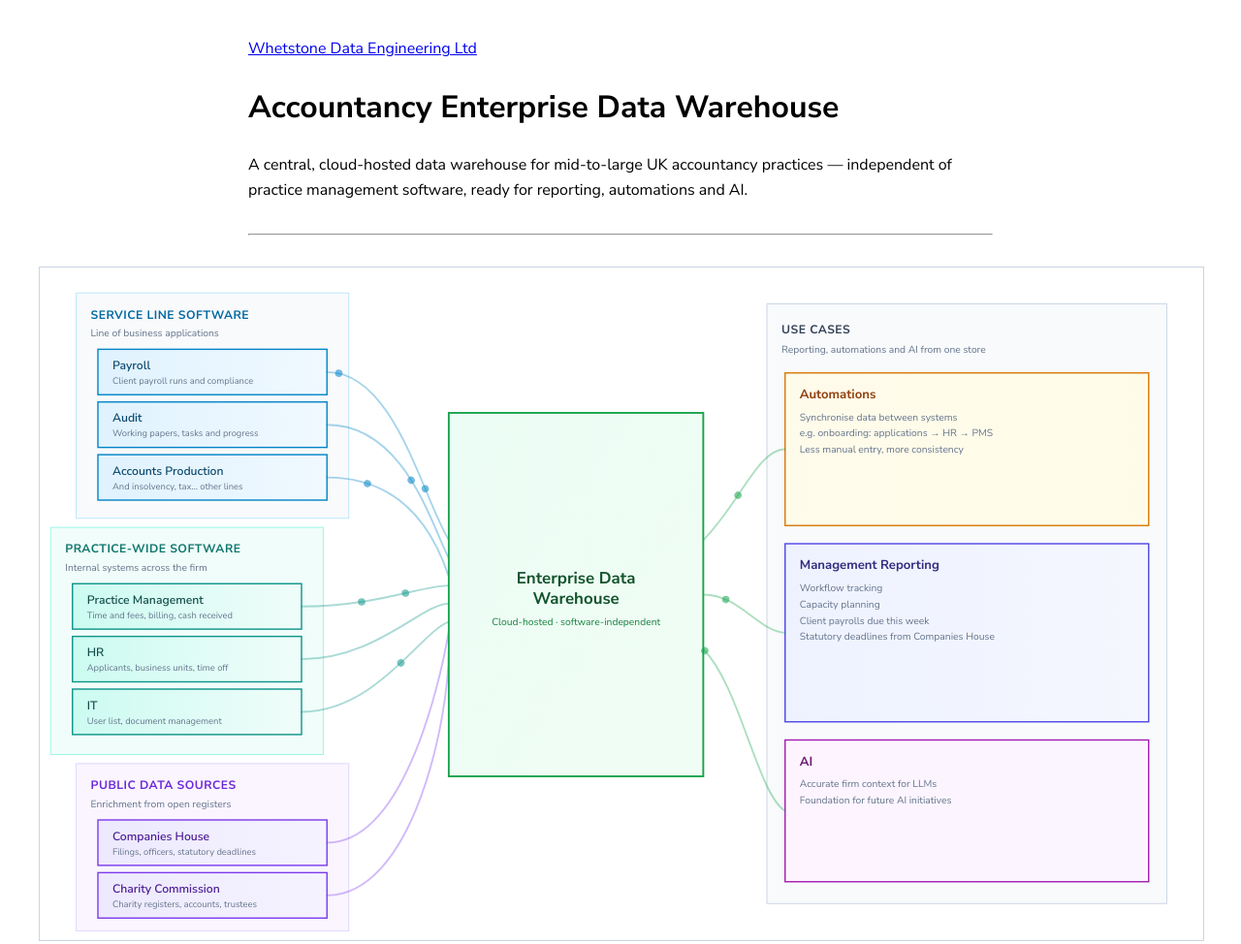
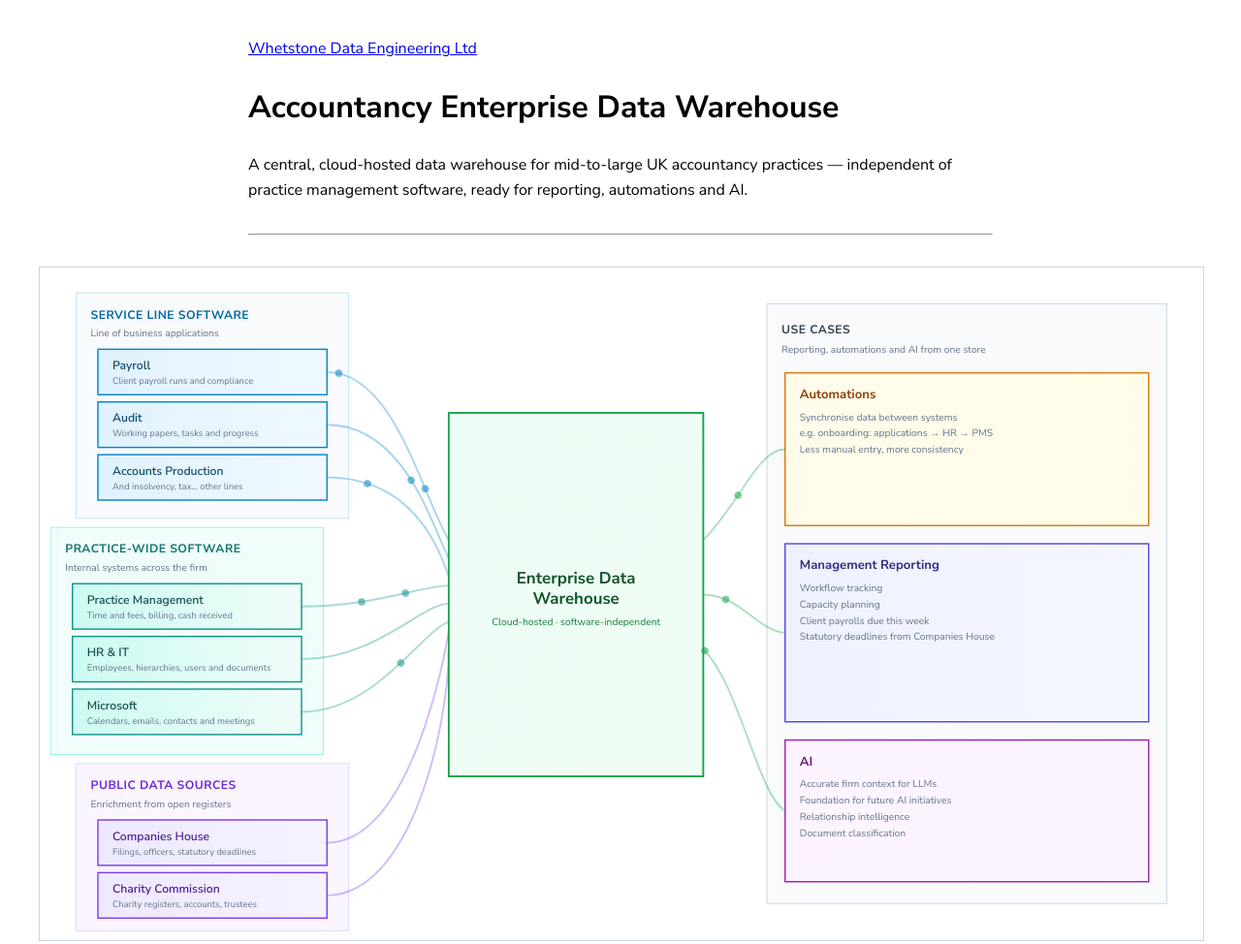
Before and after one commit to mrbrianevans/wdel.co.uk, a website with bundled scripts: page warehouse.html in a window 1280 px wide. Shown: the top 974 px of the page at 97% size. Built offline with nearby package versions, Linux system fonts and the light colour scheme.

Commit message:
Update SVG content
Add microsoft input and relationship intelligence output

```diff
--- a/src/animation.ts
+++ b/src/animation.ts
@@ -44,7 +44,7 @@ const inboundSources: FlowConfig[] = [
     durationJitter: 340,
   },
   {
-    pathId: "path-hr",
+    pathId: "path-hr-it",
     color: "#0d9488",
     interval: 2000,
     duration: 2650,
@@ -52,7 +52,7 @@ const inboundSources: FlowConfig[] = [
     durationJitter: 350,
   },
   {
-    pathId: "path-it",
+    pathId: "path-microsoft",
     color: "#0d9488",
     interval: 2400,
     duration: 2700,
--- a/warehouse.html
+++ b/warehouse.html
@@ -187,6 +187,12 @@
               <text x="836" y="590" fill="#64748b" font-size="11">
                 Foundation for future AI initiatives
               </text>
+              <text x="836" y="608" fill="#64748b" font-size="11">
+                Relationship intelligence
+              </text>
+              <text x="836" y="626" fill="#64748b" font-size="11">
+                Document classification
+              </text>
             </g>
 
             <!-- Service line examples -->
@@ -259,7 +265,7 @@
               </text>
             </g>
 
-            <g id="hr" class="source-box">
+            <g id="hr-it" class="source-box">
               <rect
                 x="36"
                 y="406"
@@ -269,13 +275,15 @@
                 stroke="#0d9488"
                 stroke-width="1.5"
               />
-              <text x="52" y="428" fill="#134e4a" font-size="13" font-weight="600">HR</text>
+              <text x="52" y="428" fill="#134e4a" font-size="13" font-weight="600">
+                HR &amp; IT
+              </text>
               <text x="52" y="444" fill="#64748b" font-size="10">
-                Applicants, business units, time off
+                Employees, hierarchies, users and documents
               </text>
             </g>
 
-            <g id="it" class="source-box">
+            <g id="microsoft" class="source-box">
               <rect
                 x="36"
                 y="464"
@@ -285,9 +293,9 @@
                 stroke="#0d9488"
                 stroke-width="1.5"
               />
-              <text x="52" y="486" fill="#134e4a" font-size="13" font-weight="600">IT</text>
+              <text x="52" y="486" fill="#134e4a" font-size="13" font-weight="600">Microsoft</text>
               <text x="52" y="502" fill="#64748b" font-size="10">
-                User list, document management
+                Calendars, emails, contacts and meetings
               </text>
             </g>
 
@@ -366,7 +374,7 @@
               opacity="0.35"
             />
             <path
-              id="path-hr"
+              id="path-hr-it"
               class="flow-line"
               d="M 288 431 C 370 431, 420 370, 450 370"
               fill="none"
@@ -375,7 +383,7 @@
               opacity="0.35"
             />
             <path
-              id="path-it"
+              id="path-microsoft"
               class="flow-line"
               d="M 288 489 C 370 489, 420 400, 450 390"
               fill="none"
@@ -523,8 +531,8 @@
                 accounts production or insolvency)
               </li>
               <li>
-                Practice-wide software: practice management (time and fees), HR (applicants,
-                business units, time off) and IT (user directories, document management)
+                Practice-wide software: practice management (time and fees), HR and IT (employees,
+                hierarchies, users and documents) and Microsoft (calendars, emails and contacts)
               </li>
               <li>Public sources such as Companies House and the Charity Commission</li>
             </ul>
```
